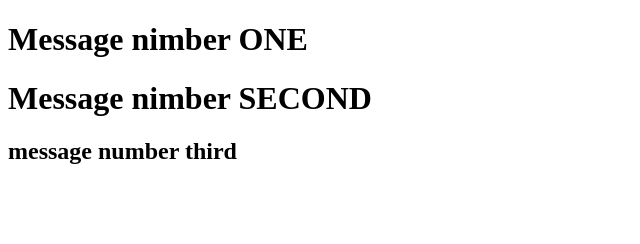
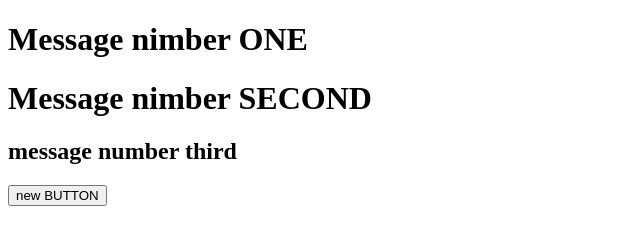
Before and after one commit to MagicBeeSP/MySecondRepository, a plain HTML site: page index.html in a window 1280 px wide. Shown: the whole page, without its empty margins (0-640 px from the left). Drawn offline with Linux system fonts and the light colour scheme.

Commit message:
add div-button

```diff
--- a/index.html
+++ b/index.html
@@ -9,5 +9,6 @@
     <h1>Message nimber ONE</h1>
     <h1>Message nimber SECOND</h1>
     <h2>message number third</h2>
+    <div><button>new BUTTON</button></div>
 </body>
 </html>
```
